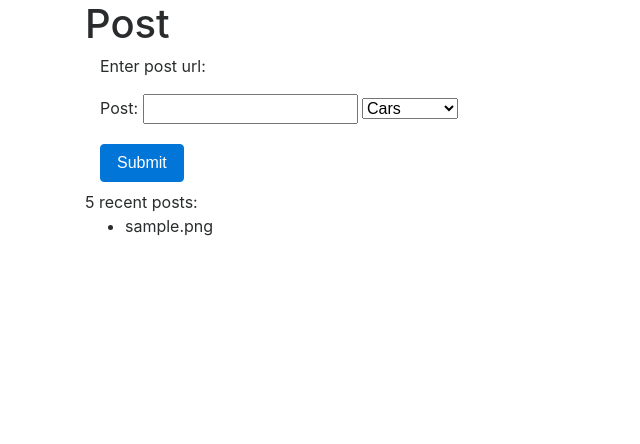
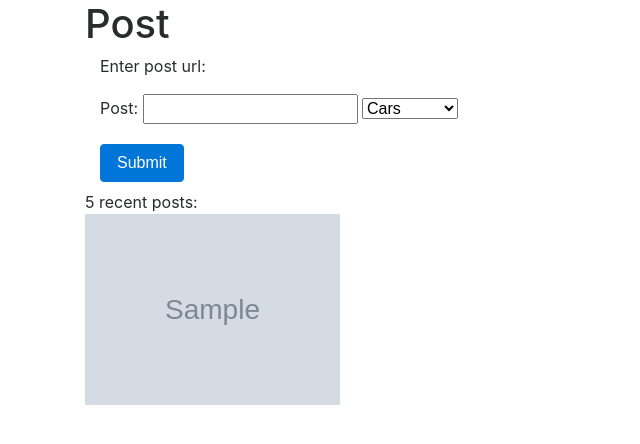
Before and after one commit to n-ck/insta_app, a Django app: page /post/ in a window 1280 px wide. Shown: the part 55-499 px from the top of the page, without its empty margins (0-640 px from the left). Run offline with Django 3.2, Linux system fonts and the light colour scheme; tables that the repository leaves empty hold one stand-in row (values such as "Sample post"); grey boxes marked "Sample" are stand-in pictures; some libraries are stand-ins or nearby versions.

Commit message:
displayed recent posts as image thumbnails

```diff
--- a/insta/templates/insta/post.html
+++ b/insta/templates/insta/post.html
@@ -33,11 +33,13 @@
 </div>
 {% else %}
 5 recent posts:
-<ul>
+<div class="row">
 	{% for ig in recent %}
-	<li>{{ ig.img }}</li>
+	<div class="col-3">
+		<img src="{{ ig.img }}" class="img-fluid">
+	</div>
 	{% endfor %}
-</ul>
+</div>
 {% endif %}
 
 
--- a/insta/views.py
+++ b/insta/views.py
@@ -189,7 +189,7 @@ class PostDetail(View):
 
 	# Further development:
 	# + after entering page, you see the first 10 posts, and you can tag and save to the database
-	# + after entering ost url, you can save the post to database
+	# + after entering post url, you can save the post to database
 	# + page with all saved post
 	# - posts page should have all saved posts with filters by tag
 	# - post detail page, you can see full size and change tag here
```
Also changed, not shown: 1 other file.
